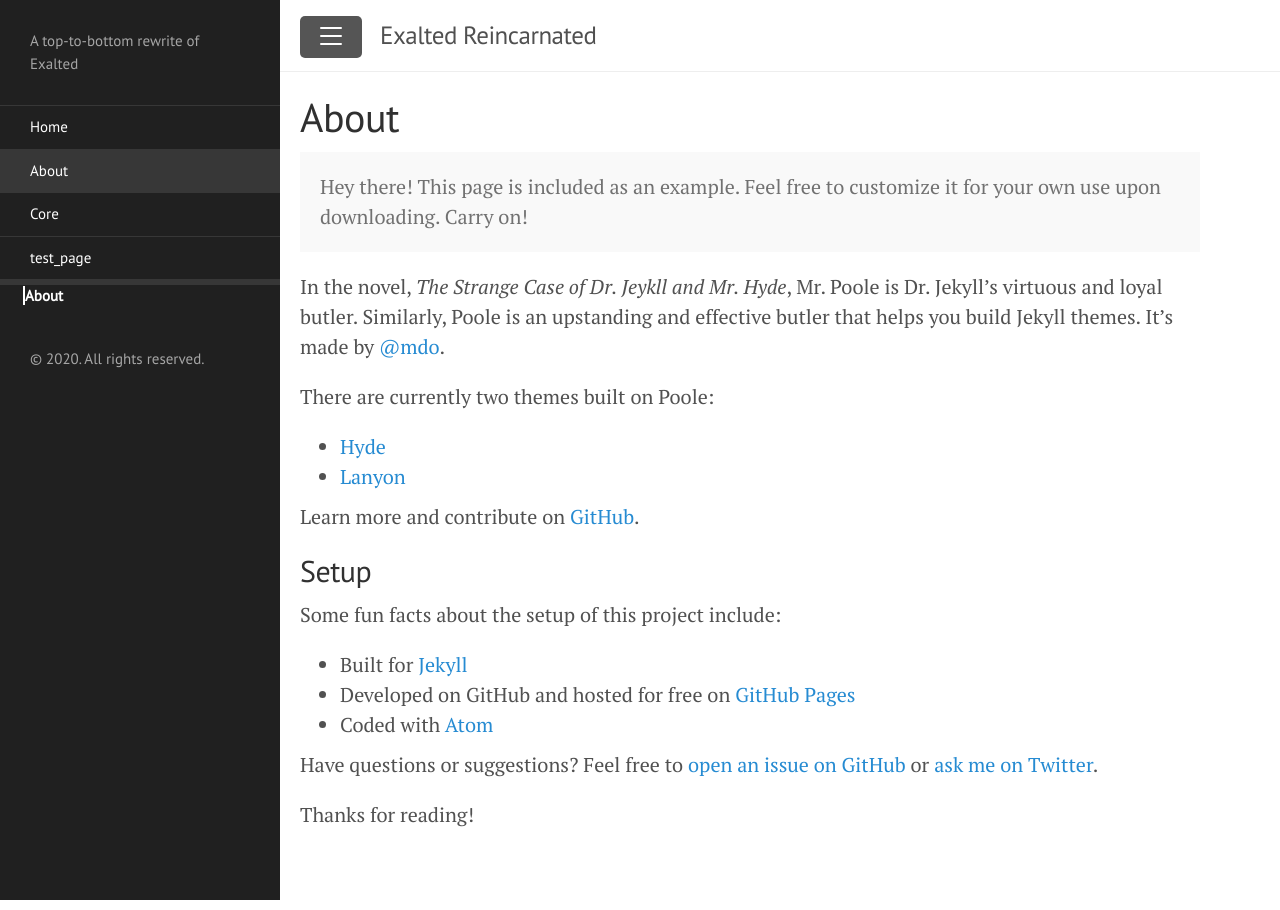
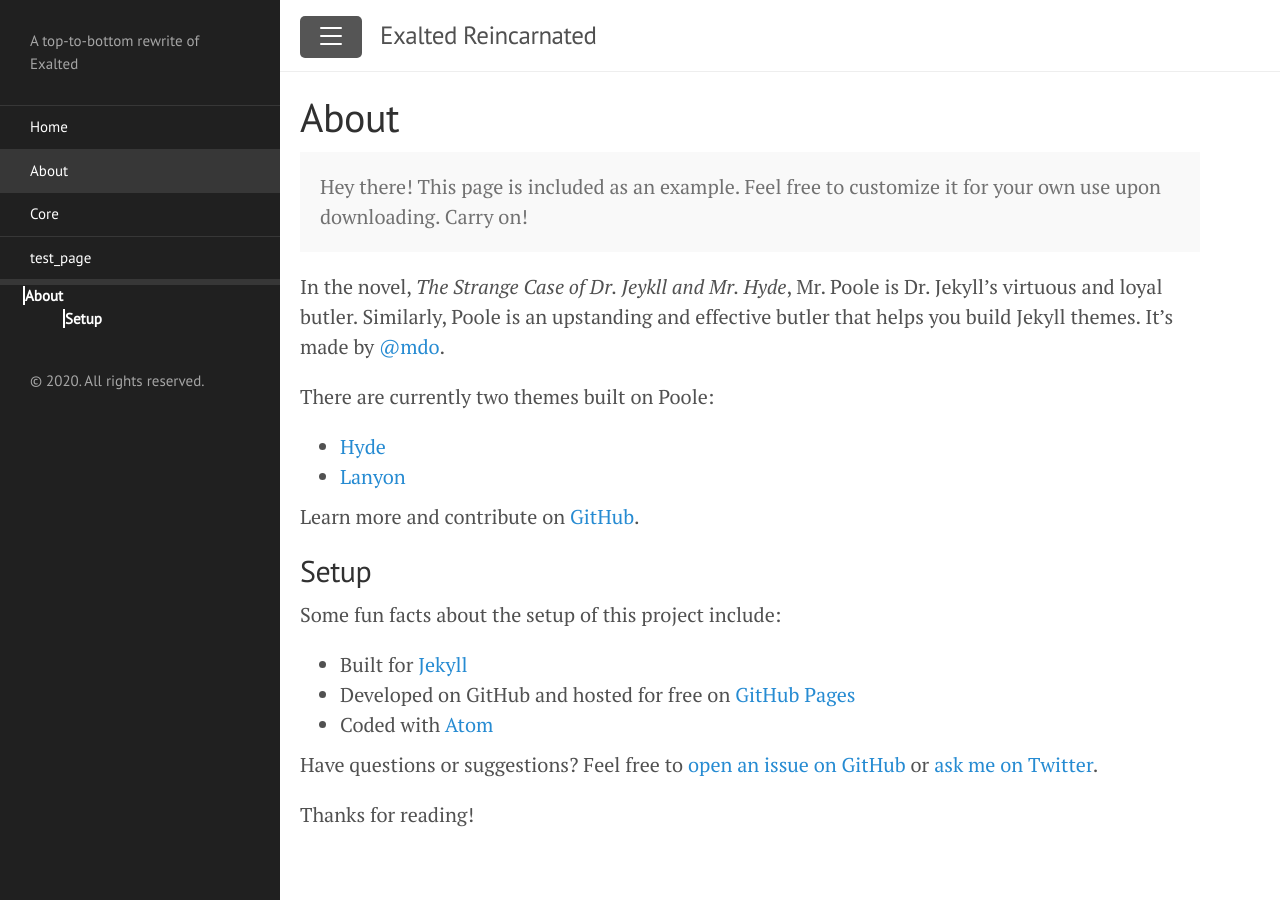
Before and after one commit to Dragonmystic707/exalted-reincarnated, a Jekyll site: the page built from docs/about.md, in a window 1280 px wide. Built offline with Jekyll 4.4.1, drawn with Linux system fonts in a browser that asks for light colours.

Commit message:
Updated selector

```diff
--- a/docs/public/css/sam.css
+++ b/docs/public/css/sam.css
@@ -22,11 +22,8 @@ ul ul, ol ul, ul ol, ol ol {
     display: none;
 }
 
-.scroll-nav scroll-nav__item--active {
-    display: block;
-}
 
-.scroll-nav scroll-nav__item--active > ol{
+.scroll-nav li.active > ol, ul{
     display: block;
 }
 
```
